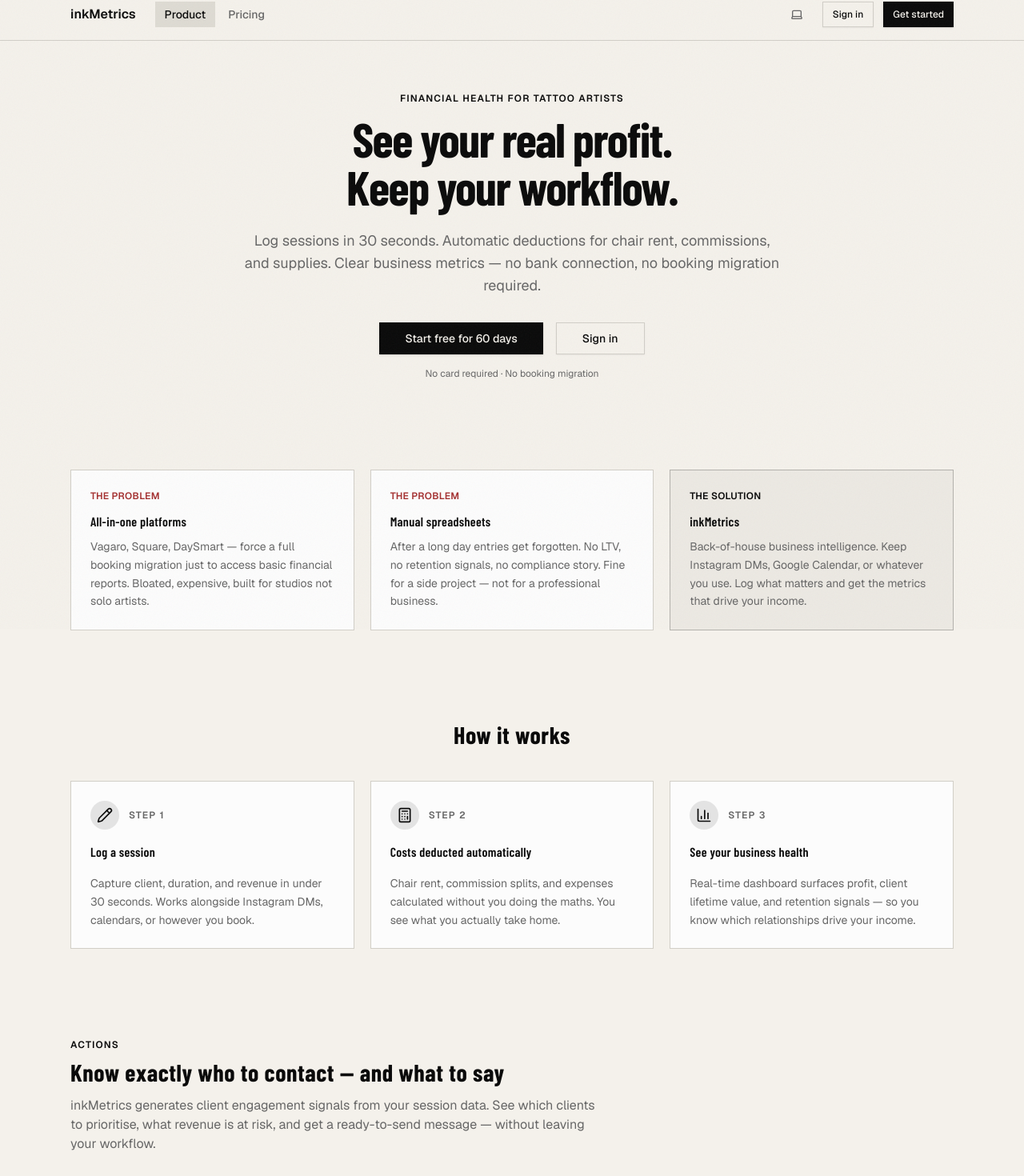
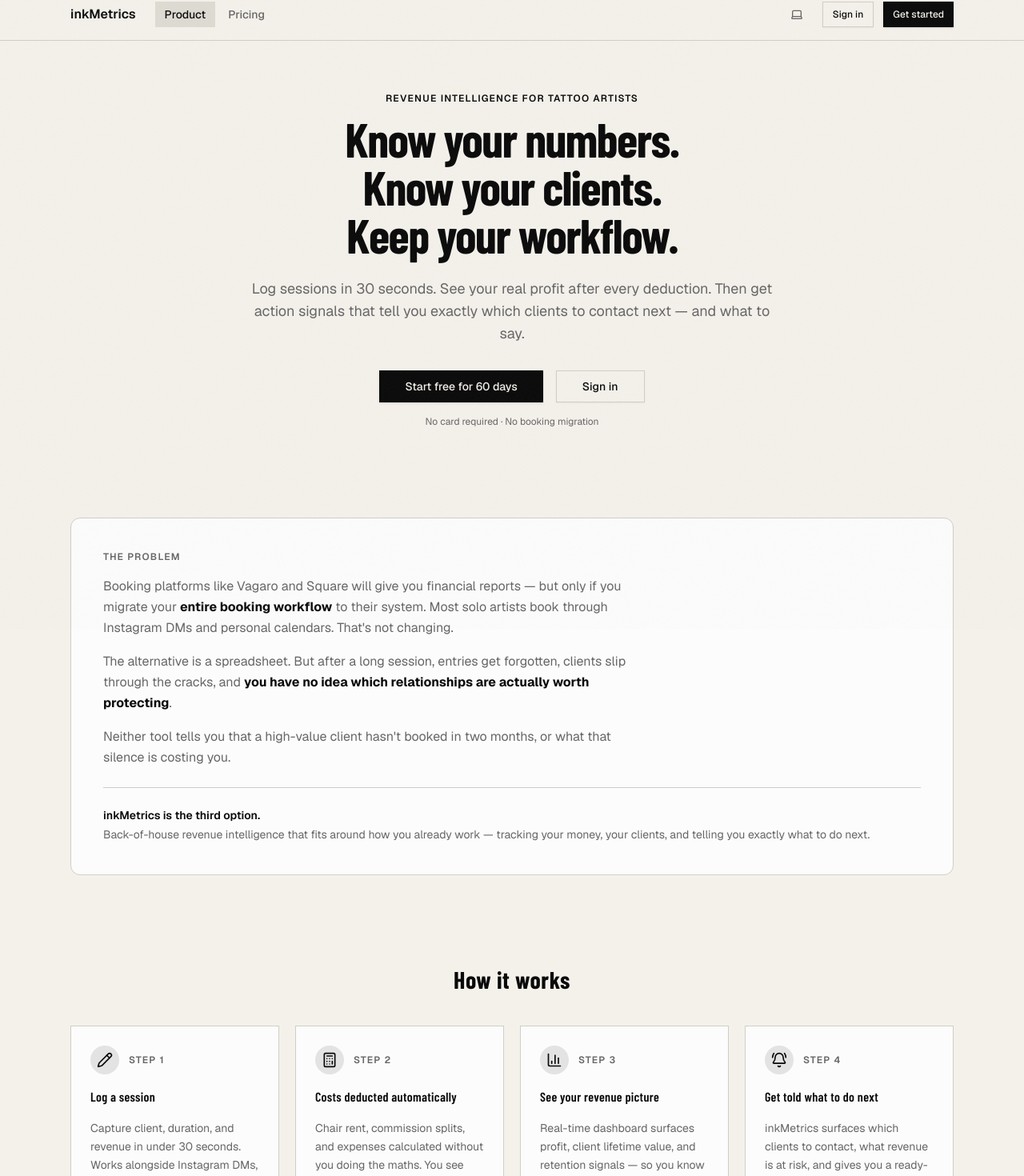
Before and after one commit to kianacox/ink_metrics, a Next.js app: page / in a window 1280 px wide. Shown: the part 14-1484 px from the top of the page at 80% size. Built offline with nearby package versions, Linux system fonts and the light colour scheme; no server answers.

Commit message:
feat(marketing): sharpen copy, narrative problem section, 4-step how it works, Kiana founder story

```diff
--- a/app/page.tsx
+++ b/app/page.tsx
@@ -1,7 +1,7 @@
 import { redirect } from "next/navigation";
 import { createClient } from "@/lib/supabase/server";
 import Link from "next/link";
-import { BarChart3, Calculator, CheckCircle2, Copy, Pencil, X } from "lucide-react";
+import { BarChart3, BellRing, Calculator, CheckCircle2, Copy, Pencil, X } from "lucide-react";
 import { Button } from "@/components/ui";
 import { MarketingLayout } from "@/components/marketing/marketing-layout";
 import { RevenueChart } from "@/components/marketing/revenue-chart";
@@ -24,9 +24,16 @@ const HOW_IT_WORKS = [
   {
     Icon: BarChart3,
     step: "3",
-    title: "See your business health",
+    title: "See your revenue picture",
     description:
       "Real-time dashboard surfaces profit, client lifetime value, and retention signals — so you know which relationships drive your income.",
+  },
+  {
+    Icon: BellRing,
+    step: "4",
+    title: "Get told what to do next",
+    description:
+      "inkMetrics surfaces which clients to contact, what revenue is at risk, and gives you a ready-to-send message. No guesswork.",
   },
 ] as const;
 
@@ -170,16 +177,17 @@ export default async function HomePage() {
         {/* Hero */}
         <section className="mx-auto max-w-3xl text-center">
           <p className="mb-3 text-xs font-semibold uppercase tracking-widest text-primary">
-            Financial health for tattoo artists
+            Revenue intelligence for tattoo artists
           </p>
           <h1 className="text-4xl font-bold leading-tight tracking-tight text-foreground sm:text-5xl lg:text-6xl">
-            See your real profit.
+            Know your numbers.
+            <br className="hidden sm:block" /> Know your clients.
             <br className="hidden sm:block" /> Keep your workflow.
           </h1>
           <p className="mx-auto mt-5 max-w-2xl text-base leading-relaxed text-muted-foreground sm:mt-6 sm:text-lg">
-            Log sessions in 30 seconds. Automatic deductions for chair rent,
-            commissions, and supplies. Clear business metrics — no bank
-            connection, no booking migration required.
+            Log sessions in 30 seconds. See your real profit after every
+            deduction. Then get action signals that tell you exactly which
+            clients to contact next — and what to say.
           </p>
           <div className="mt-8 flex flex-col items-center gap-3 sm:flex-row sm:justify-center sm:gap-4">
             <Button asChild size="lg" className="w-full sm:w-auto">
@@ -200,42 +208,42 @@ export default async function HomePage() {
         </section>
 
         {/* Problem */}
-        <section className="grid grid-cols-1 gap-5 sm:grid-cols-3">
-          <div className="rounded-lg border border-border bg-card p-5 sm:p-6">
-            <p className="mb-3 text-xs font-semibold uppercase tracking-wide text-destructive">
-              The problem
+        <section className="rounded-xl border border-border bg-card p-6 sm:p-8 lg:p-10">
+          <p className="mb-4 text-xs font-semibold uppercase tracking-widest text-muted-foreground">
+            The problem
+          </p>
+          <div className="max-w-2xl space-y-4 text-base leading-relaxed text-muted-foreground">
+            <p>
+              Booking platforms like Vagaro and Square will give you financial
+              reports — but only if you migrate your{" "}
+              <strong className="text-foreground">
+                entire booking workflow
+              </strong>{" "}
+              to their system. Most solo artists book through Instagram DMs and
+              personal calendars. That&apos;s not changing.
             </p>
-            <h3 className="mb-2 font-semibold text-foreground">
-              All-in-one platforms
-            </h3>
-            <p className="text-sm leading-relaxed text-muted-foreground">
-              Vagaro, Square, DaySmart — force a full booking migration just to
-              access basic financial reports. Bloated, expensive, built for
-              studios not solo artists.
+            <p>
+              The alternative is a spreadsheet. But after a long session,
+              entries get forgotten, clients slip through the cracks, and{" "}
+              <strong className="text-foreground">
+                you have no idea which relationships are actually worth
+                protecting
+              </strong>
+              .
+            </p>
+            <p>
+              Neither tool tells you that a high-value client hasn&apos;t booked
+              in two months, or what that silence is costing you.
             </p>
           </div>
-          <div className="rounded-lg border border-border bg-card p-5 sm:p-6">
-            <p className="mb-3 text-xs font-semibold uppercase tracking-wide text-destructive">
-              The problem
+          <div className="mt-6 border-t border-primary/20 pt-6">
+            <p className="text-sm font-semibold text-primary">
+              inkMetrics is the third option.
             </p>
-            <h3 className="mb-2 font-semibold text-foreground">
-              Manual spreadsheets
-            </h3>
-            <p className="text-sm leading-relaxed text-muted-foreground">
-              After a long day entries get forgotten. No LTV, no retention
-              signals, no compliance story. Fine for a side project — not for a
-              professional business.
-            </p>
-          </div>
-          <div className="rounded-lg border border-primary/25 bg-muted/50 p-5 sm:p-6">
-            <p className="mb-3 text-xs font-semibold uppercase tracking-wide text-primary">
-              The solution
-            </p>
-            <h3 className="mb-2 font-semibold text-foreground">inkMetrics</h3>
-            <p className="text-sm leading-relaxed text-muted-foreground">
-              Back-of-house business intelligence. Keep Instagram DMs, Google
-              Calendar, or whatever you use. Log what matters and get the
-              metrics that drive your income.
+            <p className="mt-1 text-sm text-muted-foreground">
+              Back-of-house revenue intelligence that fits around how you
+              already work — tracking your money, your clients, and telling you
+              exactly what to do next.
             </p>
           </div>
         </section>
@@ -245,7 +253,7 @@ export default async function HomePage() {
           <h2 className="mb-10 text-center text-2xl font-bold text-foreground sm:text-3xl">
             How it works
           </h2>
-          <div className="grid grid-cols-1 gap-5 sm:grid-cols-3">
+          <div className="grid grid-cols-1 gap-5 sm:grid-cols-2 lg:grid-cols-4">
             {HOW_IT_WORKS.map(({ Icon, step, title, description }) => (
               <div
                 key={step}
@@ -298,21 +306,27 @@ export default async function HomePage() {
           <RevenueChart />
         </section>
 
-        {/* Built for artists */}
+        {/* Built for you */}
         <section className="rounded-xl border border-border bg-card p-6 sm:p-10">
           <div className="max-w-2xl">
             <p className="mb-3 text-xs font-semibold uppercase tracking-widest text-primary">
-              Built for you
+              Why this exists
             </p>
             <h2 className="mb-4 text-2xl font-bold text-foreground sm:text-3xl">
-              Designed by someone who lives the artist&apos;s workflow
+              Built from inside the problem
             </h2>
+            <p className="mb-4 leading-relaxed text-muted-foreground">
+              I&apos;m Kiana. I live with a professional tattoo artist with over
+              13 years of experience — and I&apos;m one of his clients. I
+              watched him track income in a notebook, lose sight of which
+              clients were quietly drifting away, and face each tax season with
+              no clear picture of what he&apos;d actually earned.
+            </p>
             <p className="mb-6 leading-relaxed text-muted-foreground">
-              inkMetrics was developed alongside a professional tattoo artist
-              with over 13 years of experience — and road-tested by their
-              clients. Every feature decision came from watching real workflows:
-              the Instagram DM bookings, the chair rent negotiations, the
-              tax-season spreadsheet scramble.
+              I built inkMetrics because I understood the problem from the
+              inside. Not just the missing tools, but the exact moments they
+              were needed most — and why every existing option either asked too
+              much or gave too little.
             </p>
             <ul className="space-y-3">
               {[
```
